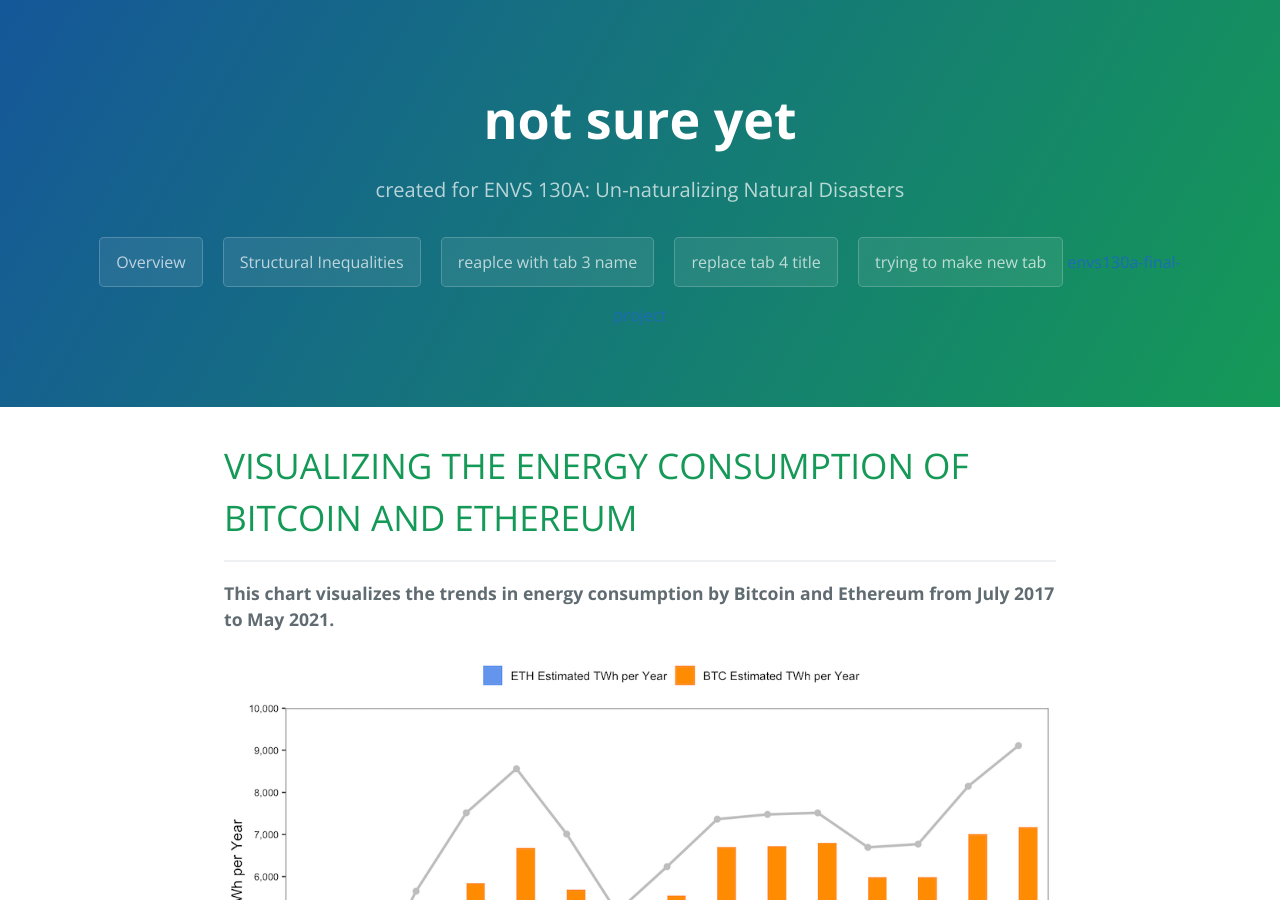
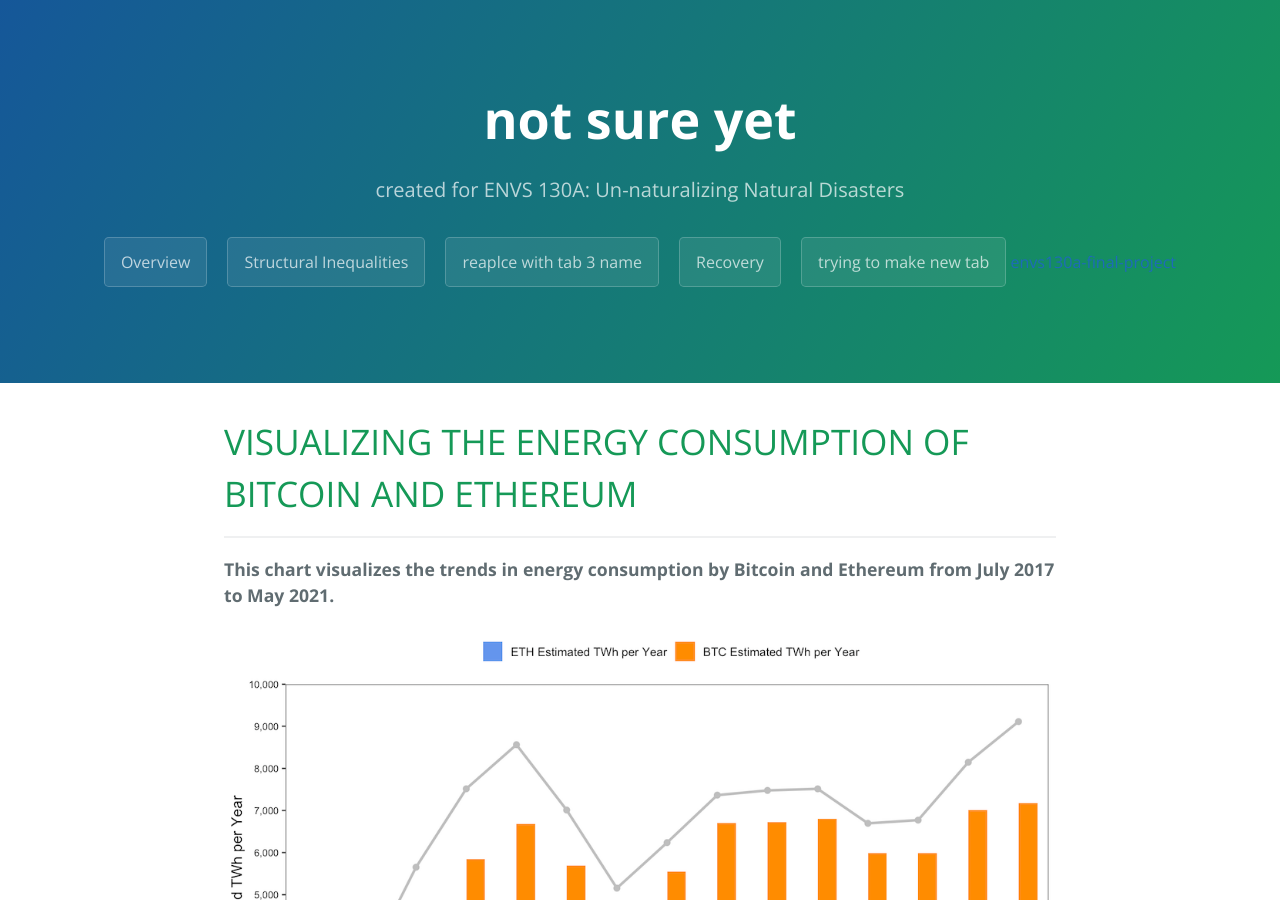
Before and after one commit to tifhsu88/envs130a-final-project, a Jekyll site: the page built from tab5.md, in a window 1280 px wide and 900 px high. Built offline with Jekyll 4.4.1, drawn with Linux system fonts in a browser that asks for light colours.

Commit message:
fixed formatting, added title, need to add timeline

```diff
--- a/tab4.md
+++ b/tab4.md
@@ -1,5 +1,5 @@
 ---
-title: replace tab 4 title
+title: Recovery
 layout: template
 filename: tab4
 ---
@@ -25,11 +25,15 @@
 - Increase affordable housing for vulnerable populations and develop locally based post disaster recovery plans (Adams et al., 2019, 15)
 - Taiwan also needs stricter enforcement and higher fines because policies and laws are often overlooked due to lax enforcement
 - They should create a backup plan for unsafe buildings where it is difficult to get owner approvals to completely remodel.
+
 ---
 governments should develop an alternative plan for remodeling buildings. Currently, it is difficult to reach a decision to rebuild because 100% of the owners in the building have to agree. The problem is that there are hundreds of owners for a single building, a lot of which have moved out of the country.
 ---
+
 * This ties into the pay rate where minimum wage is less than $6 per hour. Given that the cost of living is lower in Taiwan, the elderly, disabled, and the poor are often at a disadvantage. **Raising the wage would increase the capacity for others to support these individuals** (Chiang, 2021)
-* develop more effective programs for training and disaster preparedness like implementing training workshops so individuals can practice and be more aware of safe practices (Ke et al., 2020, 3)
+
+* Develop more effective programs for training and disaster preparedness like implementing training workshops so individuals can practice and be more aware of safe practices (Ke et al., 2020, 3)
+
 * **Mitigation efforts** (Ke et al., 2020, 5)
   * Proactively eliminate factors that exacerbate disasters experiences such as clearing stairwells and hallways of furniture
   * Plan evacuation route and periodically updating the map with respect to changes in layout
```
